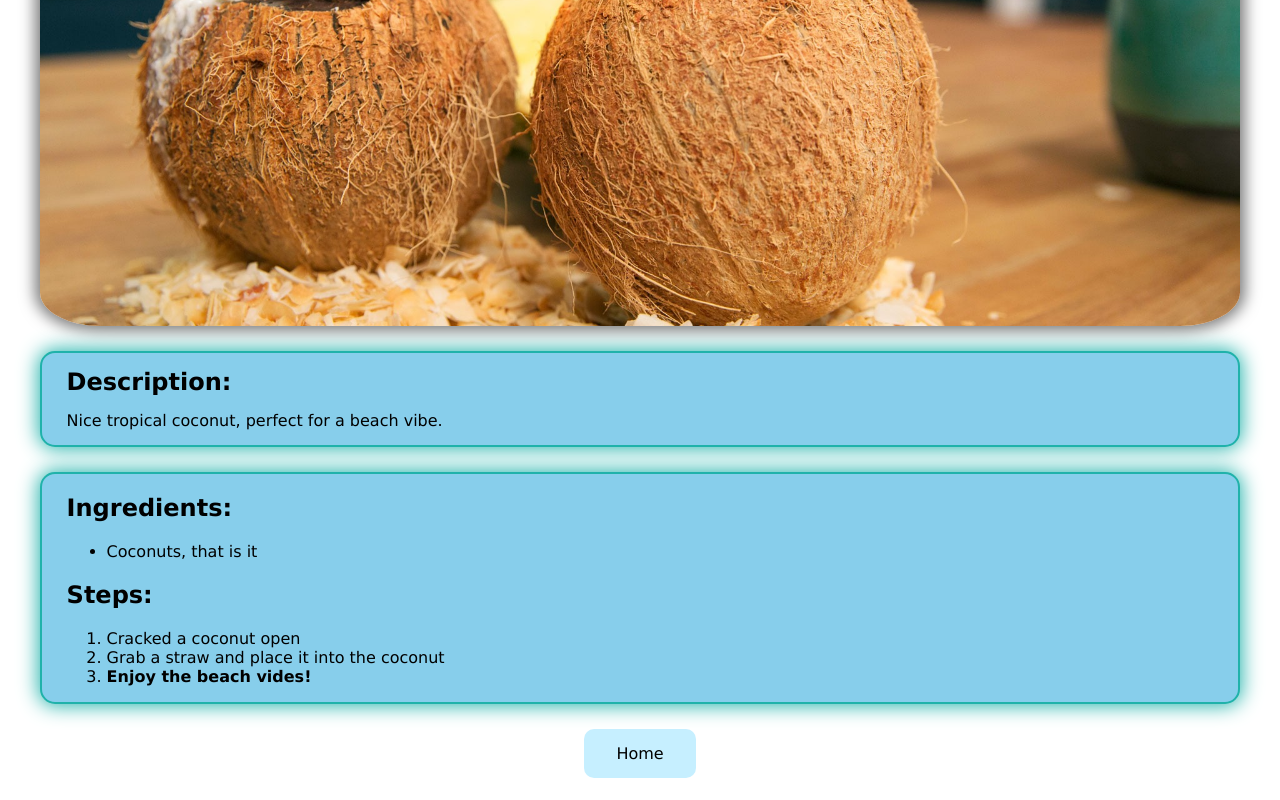
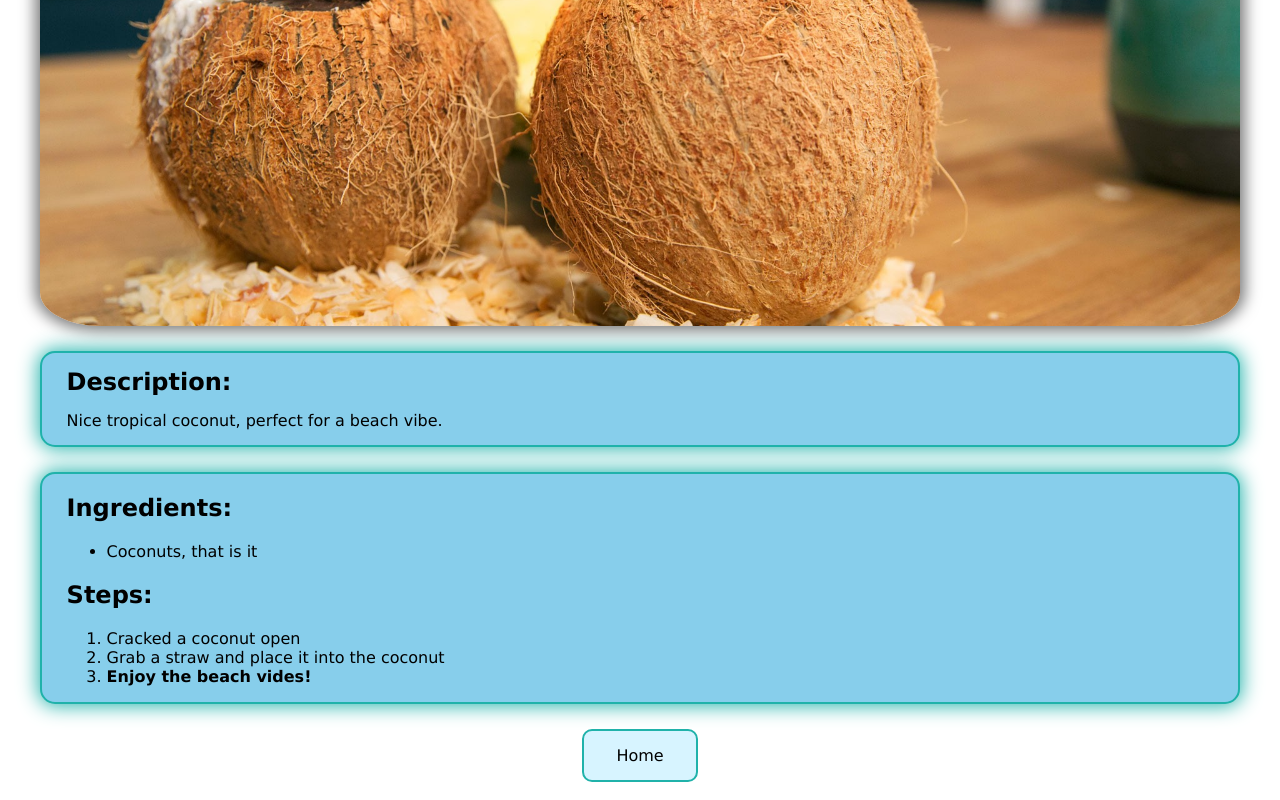
Before and after one commit to SeanSan06/odin-recipes, a plain HTML site: page recipes/coconut.html in a window 1280 px wide. Shown: the part 445-1245 px from the top of the page. Drawn offline with Linux system fonts and the light colour scheme.

Commit message:
Color the home button to match page aesthetics
Made main dish home button yellow and the drink home button blue.

```diff
--- a/recipes/coconut.html
+++ b/recipes/coconut.html
@@ -35,7 +35,7 @@
         </div>
 
         <div class="home-button">
-            <a href="../index.html" class="home-button-styling">Home</a>
+            <a href="../index.html" class="drink-home-button-styling">Home</a>
         </div>
     </body>
 </html>
--- a/styles/recipe-pages.css
+++ b/styles/recipe-pages.css
@@ -20,26 +20,6 @@
     display: flex;
     justify-content: center;
     align-items: center;
-}
-
-.home-button-styling {
-    background-color: rgb(198, 239, 255);
-    border: none;
-    border-radius: 10px;
-    color: black;
-    padding: 15px 32px;
-    text-align: center;
-    text-decoration: none;
-    font-size: 16px;
-    margin: 25px 0px 10px 0px;
-    cursor: pointer;
-    transition-duration: 0.6s;
-}
-
-.home-button-styling:hover {
-    background-color: rgb(74, 204, 255);
-    color: black;
-    box-shadow: 0px 0px 15px 5px rgb(122, 122, 122);
 }
 
     /* Recipe titles */
@@ -99,6 +79,26 @@
         margin: 15px;
     }
 
+    .main-dish-home-button-styling {
+    background-color: rgb(255, 252, 215);
+    border-radius: 10px;
+    border: 2px solid rgb(235, 178, 32);
+    color: black;
+    padding: 15px 32px;
+    text-align: center;
+    text-decoration: none;
+    font-size: 16px;
+    margin: 25px 0px 10px 0px;
+    cursor: pointer;
+    transition-duration: 0.6s;
+    }
+
+    .main-dish-home-button-styling:hover {
+    background-color: rgb(235, 227, 135);
+    color: black;
+    box-shadow: 0px 0px 20px 1.5px rgb(235, 178, 32);
+    }
+
     /* Drinks */
     .drink-page-description, .drink-page-ingredients-steps {
     background-color: skyblue;
@@ -122,3 +122,23 @@
     .drink-page-ingredients-steps-title-list {
         margin: 15px;
     }
+
+    .drink-home-button-styling {
+    background-color: rgb(215, 244, 255);
+    border: 2px solid lightseagreen;
+    border-radius: 10px;
+    color: black;
+    padding: 15px 32px;
+    text-align: center;
+    text-decoration: none;
+    font-size: 16px;
+    margin: 25px 0px 10px 0px;
+    cursor: pointer;
+    transition-duration: 0.6s;
+    }
+
+    .drink-home-button-styling:hover {
+    background-color: rgb(74, 204, 255);
+    color: black;
+    box-shadow: 0px 0px 20px 1.5px lightseagreen;
+    }
```
Also changed, not shown: recipes/apple-juice.html (+1 -1 lines), recipes/bacon-wrapped-hotdogs.html (+1 -1 lines), recipes/bbq-ribs.html (+1 -1 lines), recipes/cheese-burger.html (+1 -1 lines), recipes/lemonade.html (+1 -1 lines), recipes/pizza.html (+1 -1 lines), recipes/strawberry-milkshake.html (+1 -1 lines).
